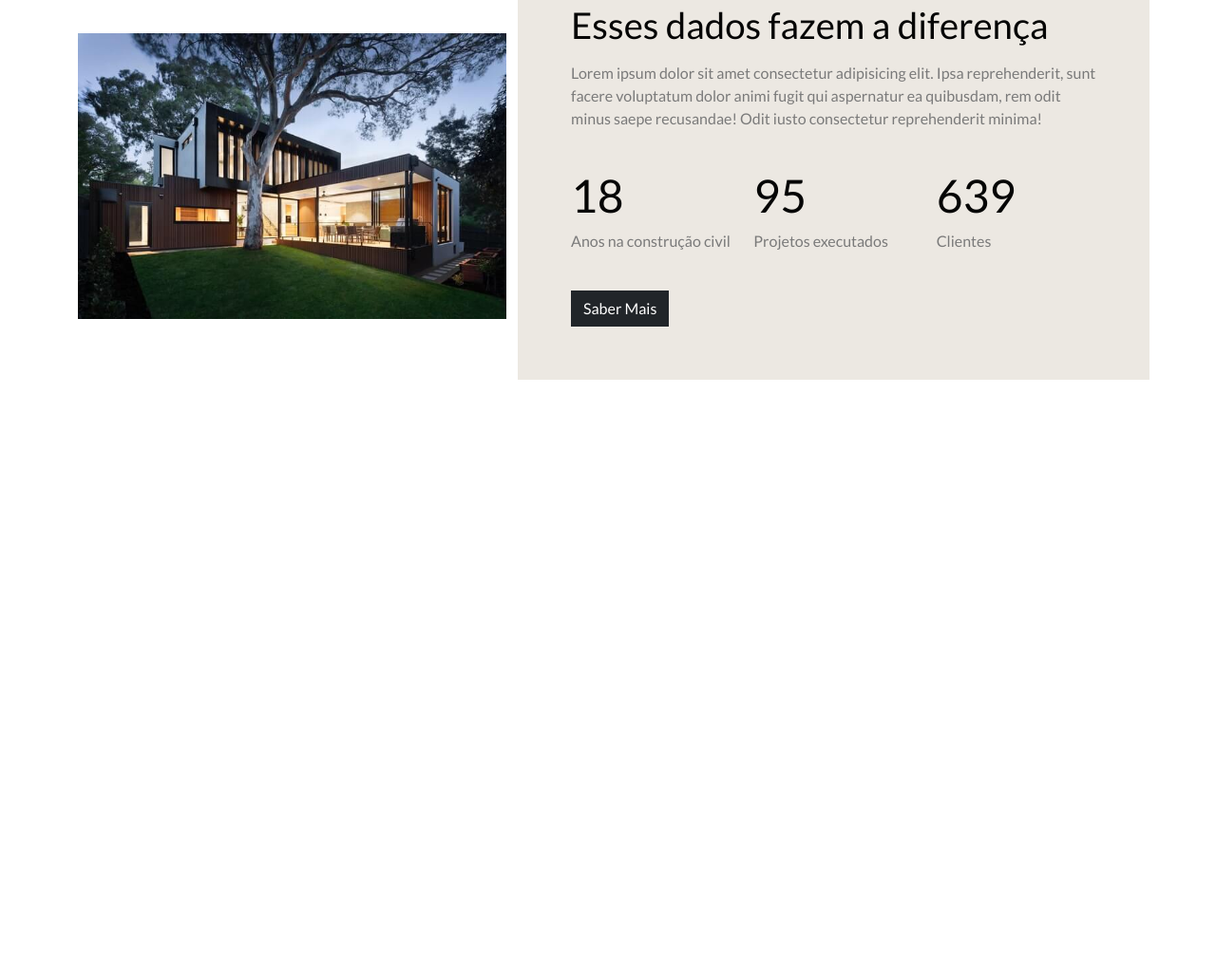
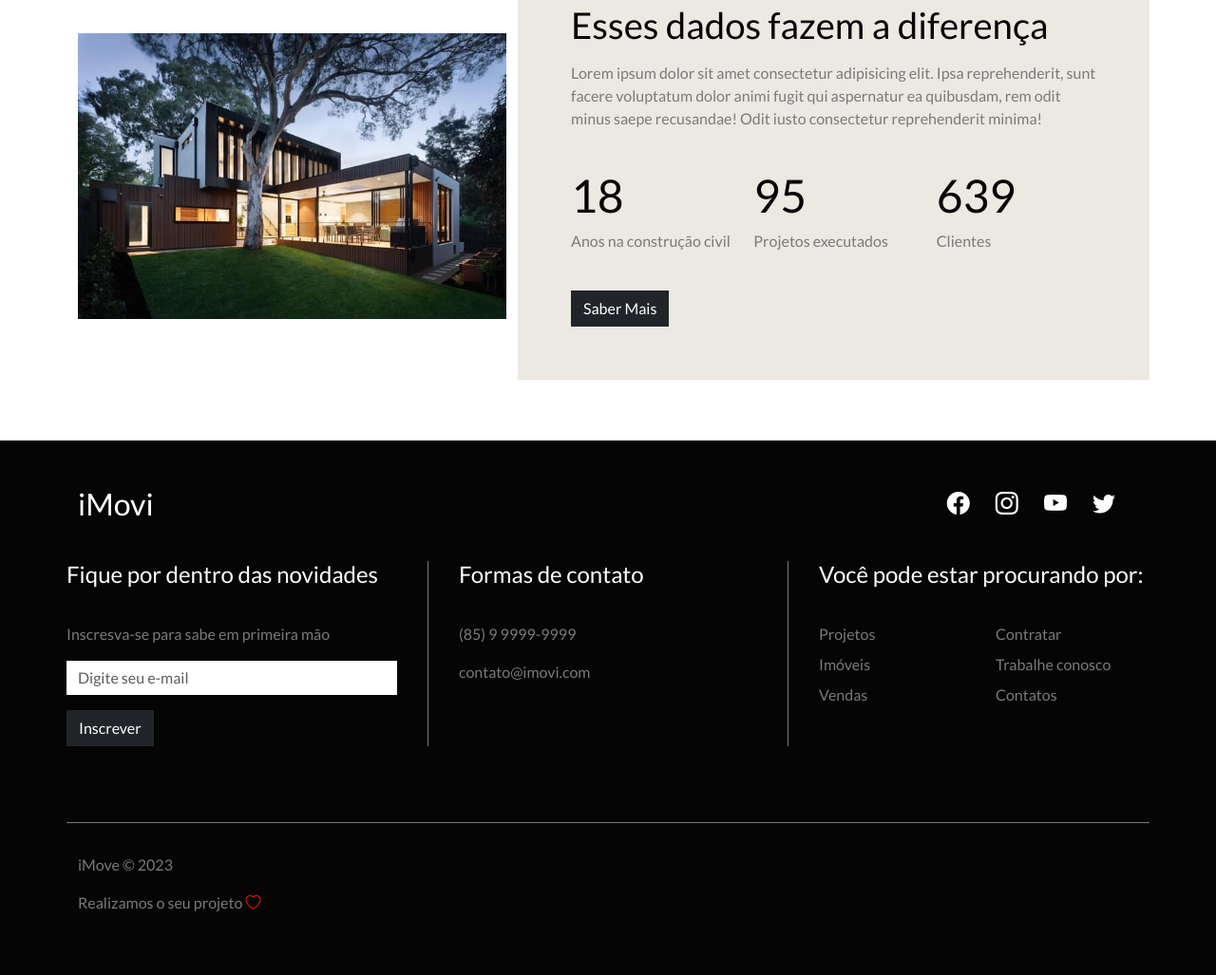
Before and after one commit to weversonmp/bootstrap5-project, a plain HTML site: page index.html in a window 1280 px wide. Shown: the part 2713-3740 px from the top of the page at 95% size. Before the commit the page ends 3177 px from the top, so only its background shows below. Drawn offline with nearby package versions, Linux system fonts and the light colour scheme.

Commit message:
iMovi-bootstrap5 done

```diff
--- a/css/styles.css
+++ b/css/styles.css
@@ -323,6 +323,7 @@
 }
 
 @media (min-width: 768px) {
+
   #news-container {
     padding-right: 2em;
   }
--- a/index.html
+++ b/index.html
@@ -272,5 +272,74 @@
         </div>
       </div>
     </div>
+
+    <!-- FOOTER -->
+    <footer class="container-fluid bg-dark-color" id="footer">
+      <div class="container">
+        <div class="row">
+          <div class="col-12" id="footer-top">
+            <div class="row justify-content-between">
+              <div class="col-4"><h2>iMovi</h2></div>
+              <div class="col-4" id="social-icons">
+                <i class="bi bi-facebook"></i>
+                <i class="bi bi-instagram"></i>
+                <i class="bi bi-youtube"></i>
+                <i class="bi bi-twitter"></i>
+              </div>
+            </div>
+          </div>
+          <div class="col-12" id="footer-details">
+            <div class="row">
+              <div class="col-12 col-md-4" id="news-container">
+                <h4>Fique por dentro das novidades</h4>
+                <p class="secondary-color">Inscresva-se para sabe em primeira mão</p>
+                <form action="">
+                  <div class="mb-3">
+                    <input type="email" class="form-control" placeholder="Digite seu e-mail" />
+                  </div>
+                  <button class="btn btn-dark" type="submit">Inscrever</button>
+                </form>
+              </div>
+              <div class="col-12 col-md-4" id="contact-container">
+                <h4>Formas de contato</h4>
+                <p class="secondary-color">(85) 9 9999-9999</p>
+                <p class="secondary-color">contato@imovi.com</p>
+              </div>
+              <div class="col-12 col-md-4" id="links-container">
+                <div class="row">
+                  <h4>Você pode estar procurando por:</h4>
+                  <div class="col-6">
+                    <ul class="list-unstyled">
+                      <li><a href="#" class="secondary-color">Projetos</a></li>
+                      <li><a href="#" class="secondary-color">Imóveis</a></li>
+                      <li><a href="#" class="secondary-color">Vendas</a></li>
+                    </ul>
+                  </div>
+                  <div class="col-6">
+                    <ul class="list-unstyled">
+                      <li><a href="#" class="secondary-color">Contratar</a></li>
+                      <li><a href="#" class="secondary-color">Trabalhe conosco</a></li>
+                      <li><a href="#" class="secondary-color">Contatos</a></li>
+                    </ul>
+                  </div>
+                </div>
+              </div>
+            </div>
+          </div>
+
+          <!-- FOOTER BOTTOM-->
+          <div class="col-12" id="footer-bottom">
+            <div class="row justfy-contet-between">
+              <div class="col-12 col-md-13">
+                <p class="secondary-color">iMove &copy; 2023</p>
+              </div>
+              <div class="col-12 col-md-13">
+                <p class="secondary-color">Realizamos o seu projeto <i class="bi bi-heart"></i></p>
+              </div>
+            </div>
+          </div>
+        </div>
+      </div>
+    </footer>
   </body>
 </html>
```
